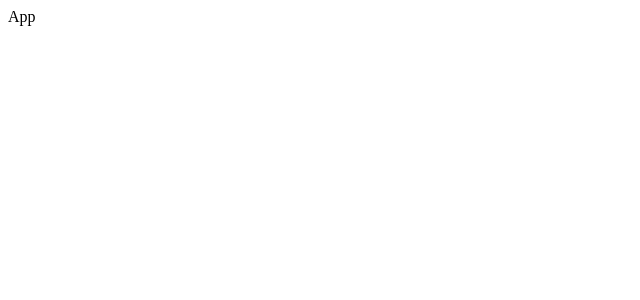
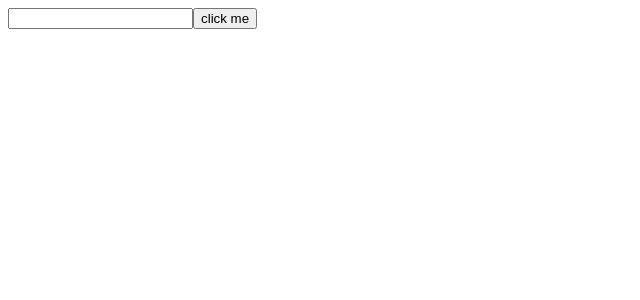
Before and after one commit to Tirth5253/react-projects-and-code, a React (Create React App) app in the folder pics/: page / in a window 1280 px wide. Shown: the top 300 px of the page, without its empty margins (0-640 px from the left). Built offline with nearby package versions, Linux system fonts and the light colour scheme.

Commit message:
fourt commit

```diff
--- a/pics/src/App.js
+++ b/pics/src/App.js
@@ -1,5 +1,26 @@
+import SearchBar from './components/Searchbar';
+
 function App(){
-  return <div>App</div>
+
+const handleSubmit=(term)=>{
+  console.log('do a search with',term);
+}
+
+  return <div><SearchBar onSubmit={handleSubmit}/></div>
 };
 
 export default App;
+
+//here we have the handleSubmit function that will be passed in the searchBar by props module bcse it contains button
+//so we user this function as a event handler so we pass PARENT TO CHILD
+//and this function will recive some term from the child component (that is what we want CHILD TO PARENT)
+//this function will have another function of 'SearchImages' that is the what we want to run when user clicks on button
+//here onSubmit is a prop that we passes to the SearchBar in div
+
+//here SearchBar is a custom made components so unlike in button(onClick) we ahve our custom made component called "onSubmit" you can  name it any thing you want
+//so the main thing is "handleSubmit" will be pass down as a PROP VALUE in the CHILD(SearchBar) and that is what we want
+//so the "handleSubmit" will go to child and will bring the "TERM" in the "PARENT"
+
+//===>SUMMERY so in simple words "handleSubmit" function will go to child by props and will come back with TERM by EVENTHANDLER of button
+
+//as we can see that in SearchBar.js we have OnClick function "handleClick" so it will run our prop "OnSubmit" in that
--- a/pics/src/components/Searchbar.js
+++ b/pics/src/components/Searchbar.js
@@ -1,4 +1,15 @@
-function Searchbar(){
-    return <div>Searchbar</div>
+function Searchbar({onSubmit}){
+
+const handleClick=()=>{
+  onSubmit('cars')
+};
+
+    return <div>
+      <input/>
+      <button onClick={handleClick}>click me</button>
+    </div>
   }
   export default Searchbar;
+
+
+  //here we have recieved  the prop called onSubmit from the App(parent)
```
